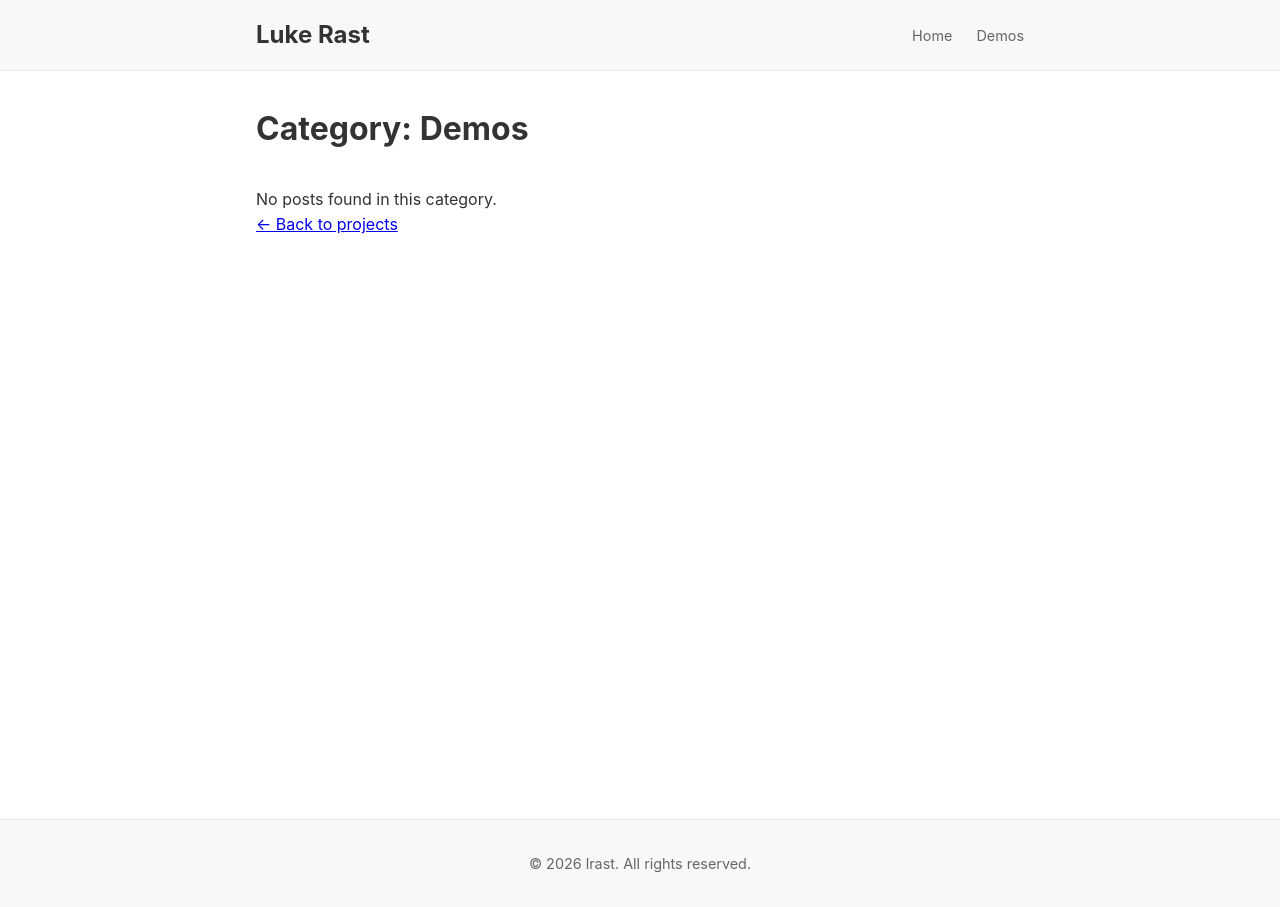
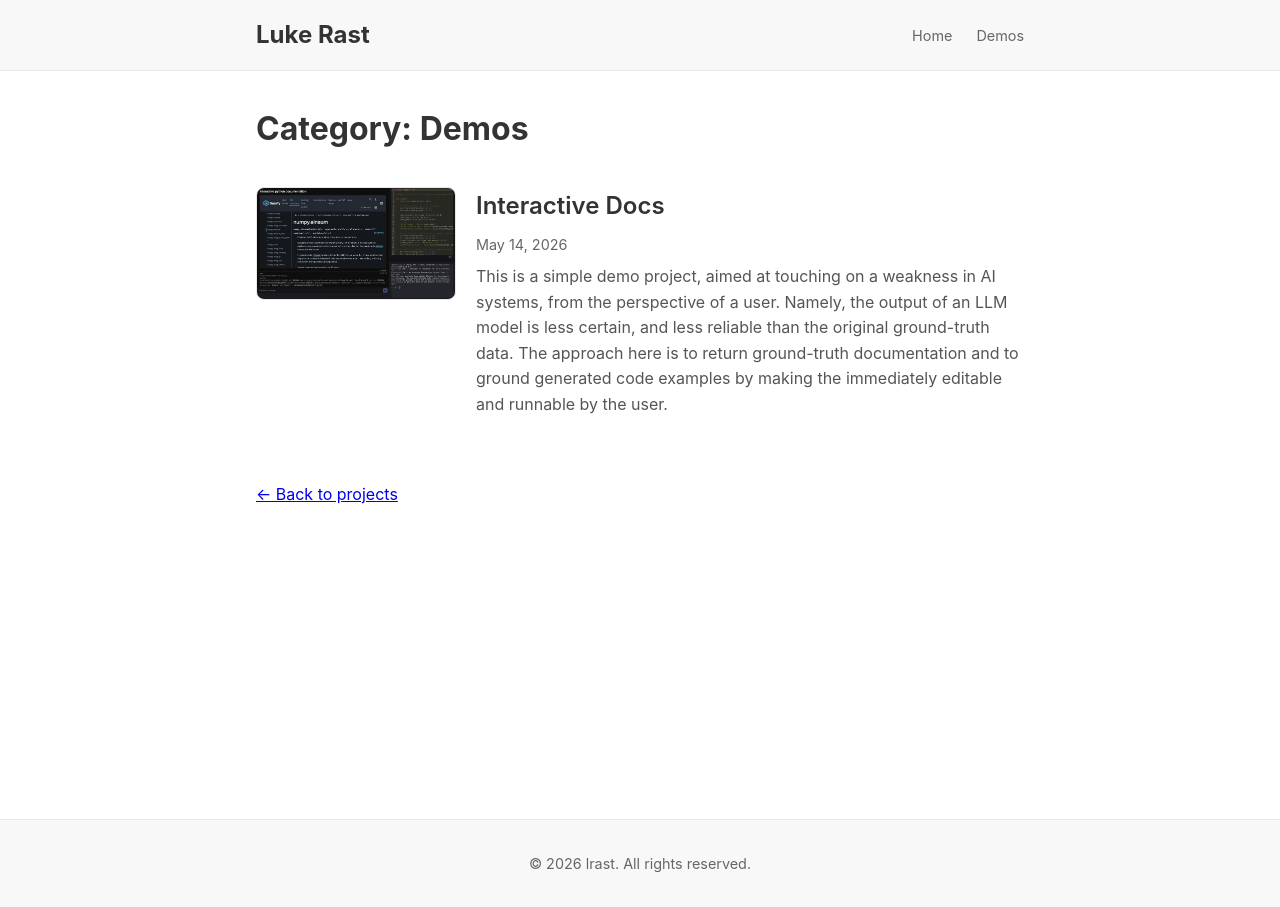
Before and after one commit to lrast/lrast.github.io, a Jekyll site: the page built from categories/demos.html, in a window 1280 px wide. Built offline with Jekyll 4.4.1, drawn with Linux system fonts in a browser that asks for light colours; a script that is not in the unit is left out.

Commit message:
project 1 content

```diff
--- a/_layouts/project_category.html
+++ b/_layouts/project_category.html
@@ -20,9 +20,22 @@ layout: projects
   <h1 class="page-heading">Category: {{ category_name | capitalize }}</h1>
 
   {% if category_posts.size > 0 %}
-    <ul class="post-list">
+    <ul class="post-list post-list--with-preview">
       {% for post in category_posts %}
-        <li>
+        {% assign preview_src = post.preview_image | default: post.image %}
+        <li class="post-list-card">
+          {% if preview_src %}
+            <a class="post-preview" href="{{ post.url | relative_url }}" aria-hidden="true" tabindex="-1">
+              <img
+                src="{{ preview_src | relative_url }}"
+                alt=""
+                width="320"
+                height="180"
+                loading="lazy"
+                decoding="async">
+            </a>
+          {% endif %}
+          <div class="post-list-card-body">
             <h2>
               <a class="post-link" href="{{ post.url | relative_url }}">{{ post.title | escape }}</a>
             </h2>
@@ -32,6 +45,7 @@ layout: projects
                 {{ post.excerpt }}
               </div>
             {% endif %}
+          </div>
         </li>
       {% endfor %}
     </ul>
--- a/assets/css/style.css
+++ b/assets/css/style.css
@@ -115,6 +115,55 @@ body {
 .post-excerpt {
   margin-top: 0.5rem;
   color: #555;
+}
+
+/* Category list with thumbnail preview (project_category) */
+.post-list--with-preview .post-list-card {
+  display: flex;
+  flex-direction: row;
+  align-items: flex-start;
+  gap: 1.25rem;
+}
+
+.post-list-card-body {
+  flex: 1;
+  min-width: 0;
+}
+
+.post-preview {
+  flex-shrink: 0;
+  display: block;
+  width: 200px;
+  max-width: 38%;
+  border-radius: 8px;
+  overflow: hidden;
+  border: 1px solid #e8e8e8;
+  background: #f4f4f4;
+  line-height: 0;
+}
+
+.post-preview img {
+  width: 100%;
+  height: auto;
+  aspect-ratio: 16 / 9;
+  object-fit: cover;
+  display: block;
+}
+
+.post-preview:hover {
+  border-color: #c8d8ec;
+}
+
+@media (max-width: 600px) {
+  .post-list--with-preview .post-list-card {
+    flex-direction: column;
+    align-items: stretch;
+  }
+
+  .post-preview {
+    width: 100%;
+    max-width: none;
+  }
 }
 
 .rss-subscribe {
--- /dev/null
+++ b/demos/_posts/2026-05-14-interactive-docs.md
@@ -0,0 +1,41 @@
+---
+layout: project_post
+title: "Interactive Docs"
+date: 2026-05-14
+categories: [demos]
+image: /assets/images/demos/interactive_doc_preview.jpg
+---
+
+This is a simple demo project, aimed at touching on a weakness in AI systems, from the perspective of a user.
+Namely, the output of an LLM model is less certain, and less reliable than the original ground-truth data.
+The approach here is to return ground-truth documentation and to ground generated code examples by making the immediately editable and runnable by the user.
+
+![preview](/assets/images/demos/interactive_doc_preview.jpg)
+
+
+## Technology
+
+This project is mostly 'plumbing', and mostly vibecoded.
+The web stack runs a flask backend and react frontend, with terminal connection over websockets.
+
+The AI agents are managed using Pydantic AI, enforcing the output format and providing access to very simple (URL validation) tool-calls.
+Other than that, agent is used in an 'open-loop' configuration.
+We use e2b (e2b.dev) to provide sandboxed terminal instances. In this case the terminal is exposed to the user rather than the agents.
+Finally, as we will address below, we use firecrawl (firecrawl.dev) to extract scrapes of webpages that are not available to be embedded as iframes.
+
+
+## Challenges
+
+The main challenge that this project faces is limited cross-site availability of some documentation, for example on pypi.org.
+This is limited for a very good reason: imposters could attempt to redirect package installs to their own malicious packages.
+However, it also imposes a challenge for the balance between ground-truth and generated content: ground-truth content may simply not be available, while scrapes, as we perform here, introduce a new source of noise into the displayed documentation.
+This solution is reasonable for the present purposes, but will arise again whenever we want to 'weave' together documents from different sources.
+Likely the most durable solution would be to move from assembling documents in a web-app display to a browser application, with full control over local manipulations.
+
+
+
+## Links
+
+Source on github: [https://github.com/lrast/interactive_docs](https://github.com/lrast/interactive_docs)
+
+Live version hosted on render: [https://interactive-docs.onrender.com/](https://interactive-docs.onrender.com/) (this may take a minute to start up)
--- a/projects_home.md
+++ b/projects_home.md
@@ -6,4 +6,4 @@ permalink: /projects/
 
 # Projects
 
-A collection of quick projects, mostly centered around the theme of re-introducing concreteness into LLM outputs: providing the user with relevant, traceable information.
+Demo projects, mostly centered around the theme of re-introducing concreteness into LLM outputs: providing relevant, traceable information.
```
Also changed, not shown: index.md (+2 -3 lines), assets/images/demos/interactive_doc_preview.jpg (added). Lines whose indentation alone changed are shown as unchanged.
